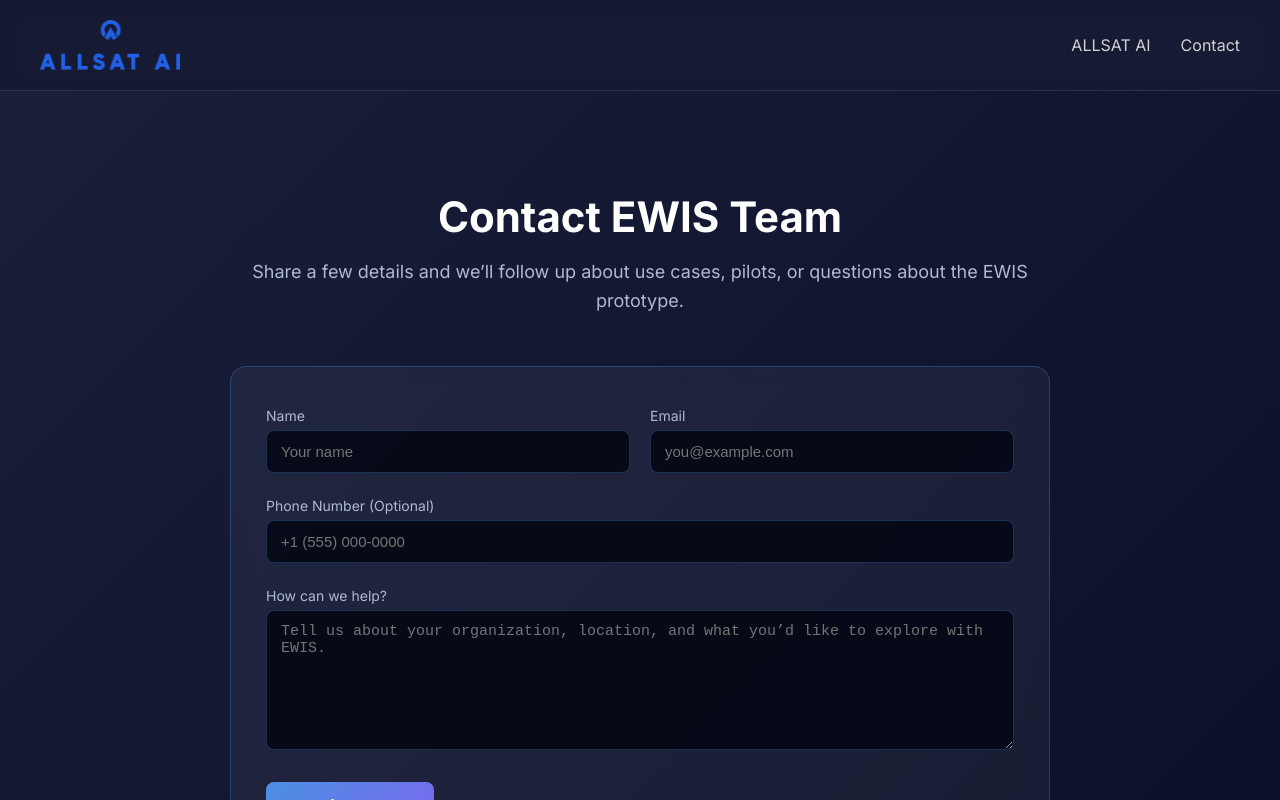
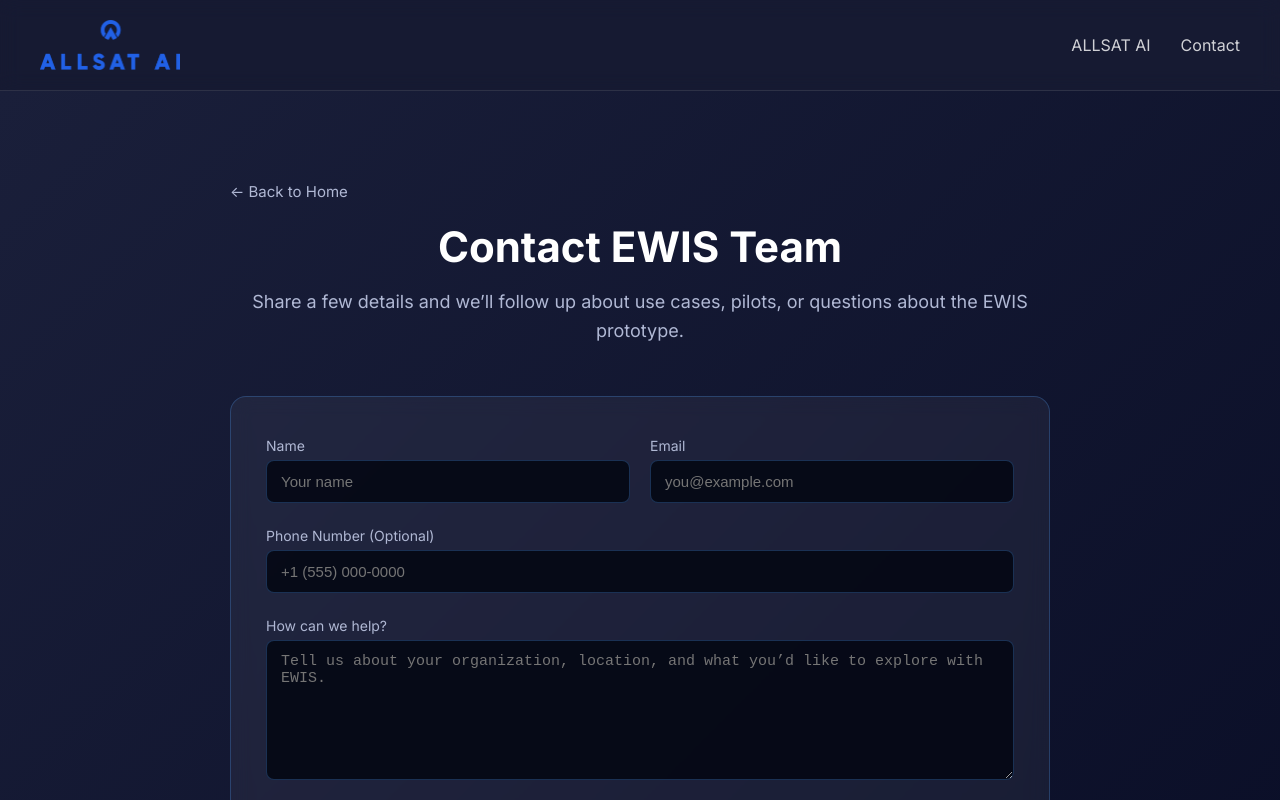
Before and after one commit to revanthxmudavath/ewis-website, a React (Vite) app: page /contact in a window 1280 px wide. Shown: the top 800 px of the page. Built offline with nearby package versions, Linux system fonts and the light colour scheme.

Commit message:
"main: ADD: Back button to ContactPage.jsx"

```diff
--- a/src/components/ContactPage.jsx
+++ b/src/components/ContactPage.jsx
@@ -1,8 +1,9 @@
 import styled from 'styled-components';
 import { colors } from '../styles/GlobalStyles';
+import { Link } from 'react-router-dom';
 
 const ContactSection = styled.section`
-  padding: 100px 0;
+  padding: 90px 0;
   background: linear-gradient(135deg, #1a1f3a 0%, #0a0e27 100%);
   min-height: 100vh;
 `;
@@ -11,6 +12,21 @@
   max-width: 900px;
   margin: 0 auto;
   padding: 0 40px;
+`;
+
+const BackButton = styled(Link)`
+  display: inline-flex;
+  align-items: center;
+  gap: 8px;
+  font-size: 15px;
+  color: ${colors.textSecondary};
+  text-decoration: none;
+  margin-bottom: 20px;
+  transition: opacity 0.2s ease;
+
+  &:hover {
+    opacity: 0.85;
+  }
 `;
 
 const HeaderBlock = styled.div`
@@ -136,6 +152,9 @@
   return (
     <ContactSection>
       <Container>
+        <BackButton to="/">
+        ← Back to Home
+        </BackButton>
         <HeaderBlock>
           <Title>Contact EWIS Team</Title>
           <Subtitle>
```
